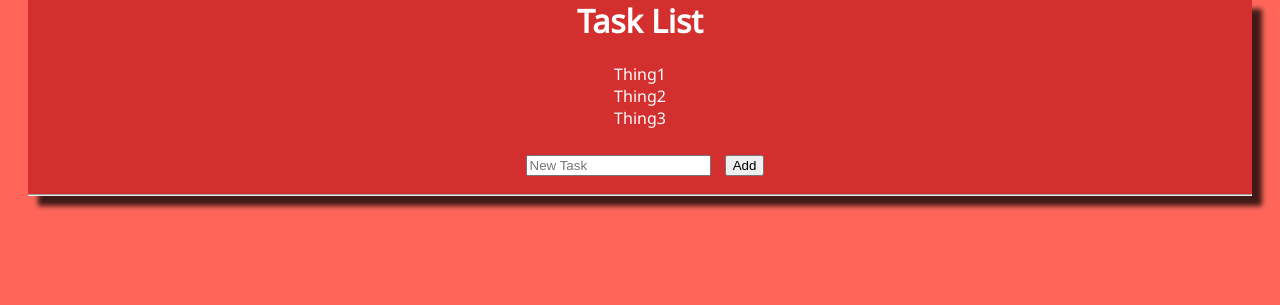
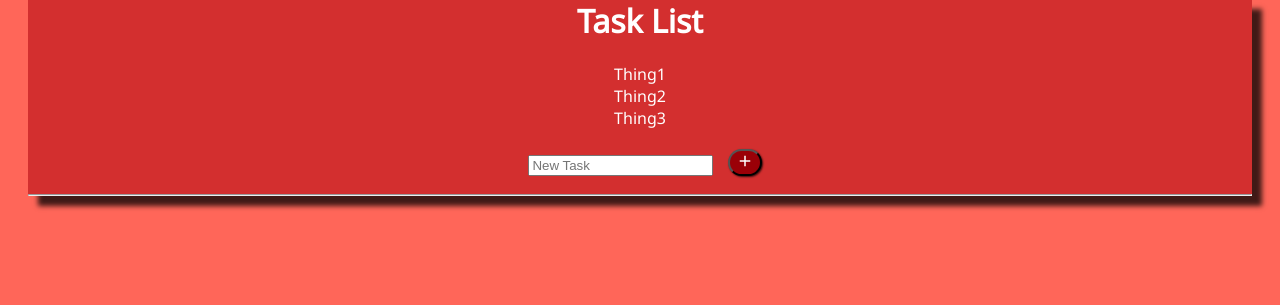
Before and after one commit to latimercaleb/WAMP-ToDo-ej1297, a PHP site: page / in a window 1280 px wide. Shown: the part 151-456 px from the top of the page. Run offline with PHP 8.4, Linux system fonts and the light colour scheme; some libraries are stand-ins or nearby versions.

Commit message:
UI complete
Final styling to the add button, some additional comments, test code
removed,

Still needs more comments, and clarity review.

```diff
--- a/index.html
+++ b/index.html
@@ -13,7 +13,7 @@
 			<li>Thing3</li>
 		</ul>
 		<input type='text' autocomplete="off" placeholder="New Task" id="newTask" />
-		<button id="addButton">Add</button>
+		<button id="addButton"><img src='img/add.png' alt='add symbol' /></button>
 		<hr />
 		<div class='done'>
 			<p class='itemsCompleteCount'></p>
--- a/styles.css
+++ b/styles.css
@@ -23,12 +23,24 @@ li:hover {
     color: #000000;
     cursor:pointer;
 }
+
 button:hover {
     cursor:pointer;
 }
+
 input {
     margin: 10px;
 }
+
 #listHeader {
 padding-top: 10px;
 }
+
+button {
+    background-color: #9a0007;
+    elevation: 2;
+    font-weight: 400;
+    color: white;
+    border-radius: 20px;
+    box-shadow: 1px 1px 2px 0px rgba(0,0,0,0.75);
+}
```
Also changed, not shown: img/add.png (added).
